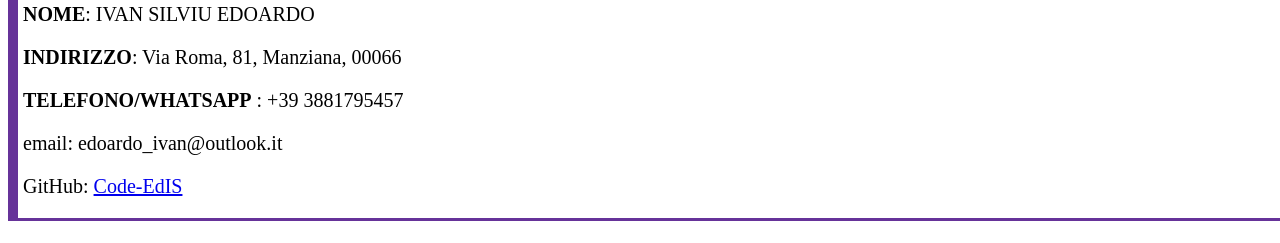
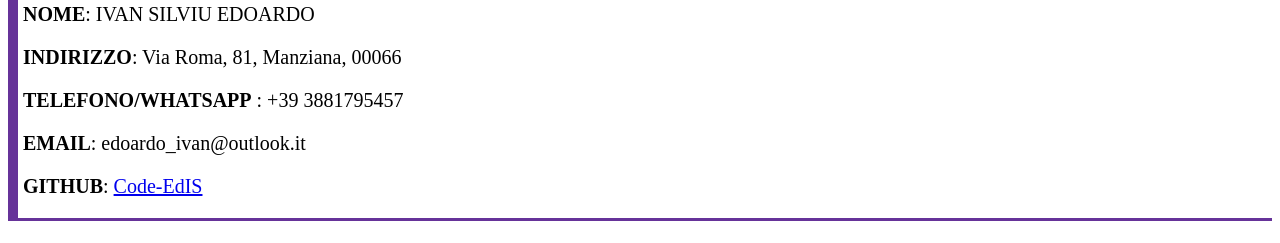
Before and after one commit to Code-EdIS/Cv_IvanSilviuEdoardo, a plain HTML site: page index.html in a window 1280 px wide. Shown: the part 156-399 px from the top of the page. Drawn offline with Linux system fonts and the light colour scheme.

Commit message:
PiùRispomsivo

```diff
--- a/index.html
+++ b/index.html
@@ -16,8 +16,8 @@
         <p class="nome"><strong>NOME</strong>: IVAN SILVIU EDOARDO</p>
         <p><strong>INDIRIZZO</strong>: Via Roma, 81, Manziana, 00066</p>
         <p><strong>TELEFONO/WHATSAPP</strong> : +39 3881795457</p>
-        <p>email: edoardo_ivan@outlook.it</p>
-        <p>GitHub: <a href="https://github.com/Code-EdIS" target="_blank">Code-EdIS</a></p>
+        <p><strong>EMAIL</strong>: edoardo_ivan@outlook.it</p>
+        <p><strong>GITHUB</strong>: <a href="https://github.com/Code-EdIS" target="_blank">Code-EdIS</a></p>
     </div>
 
     <div class="formazione">
--- a/style.css
+++ b/style.css
@@ -2,10 +2,9 @@ body {
     font-size: 15pt;
 }
 .dati{
-    width: 100%;
     border-bottom: 3px solid rebeccapurple;
     border-left: 10px solid rebeccapurple;
     padding-left: 5px;
-
+    display: block;
 
 }
```
